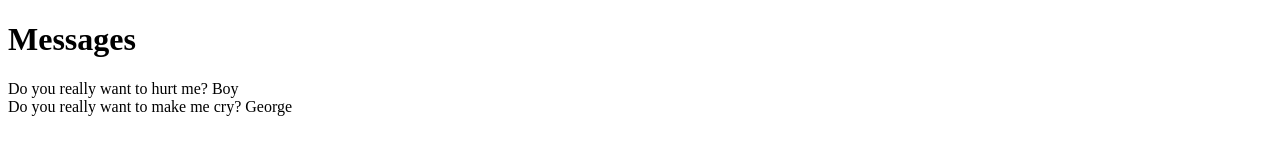
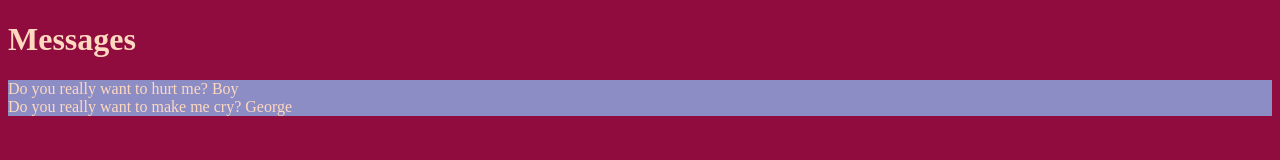
Before and after one commit to ajaymayar/comp20-amayar, a plain HTML site: page messages/index.html in a window 1280 px wide. Drawn offline with Linux system fonts and the light colour scheme.

Commit message:
Updated stylesheet

```diff
--- a/messages/style.css
+++ b/messages/style.css
@@ -1 +1,2 @@
-/* Your CSS here... */
+body { background-color: #900C3F; color: #FFD8BF;}
+#messages {background-color: #8B8DC4;}
```
